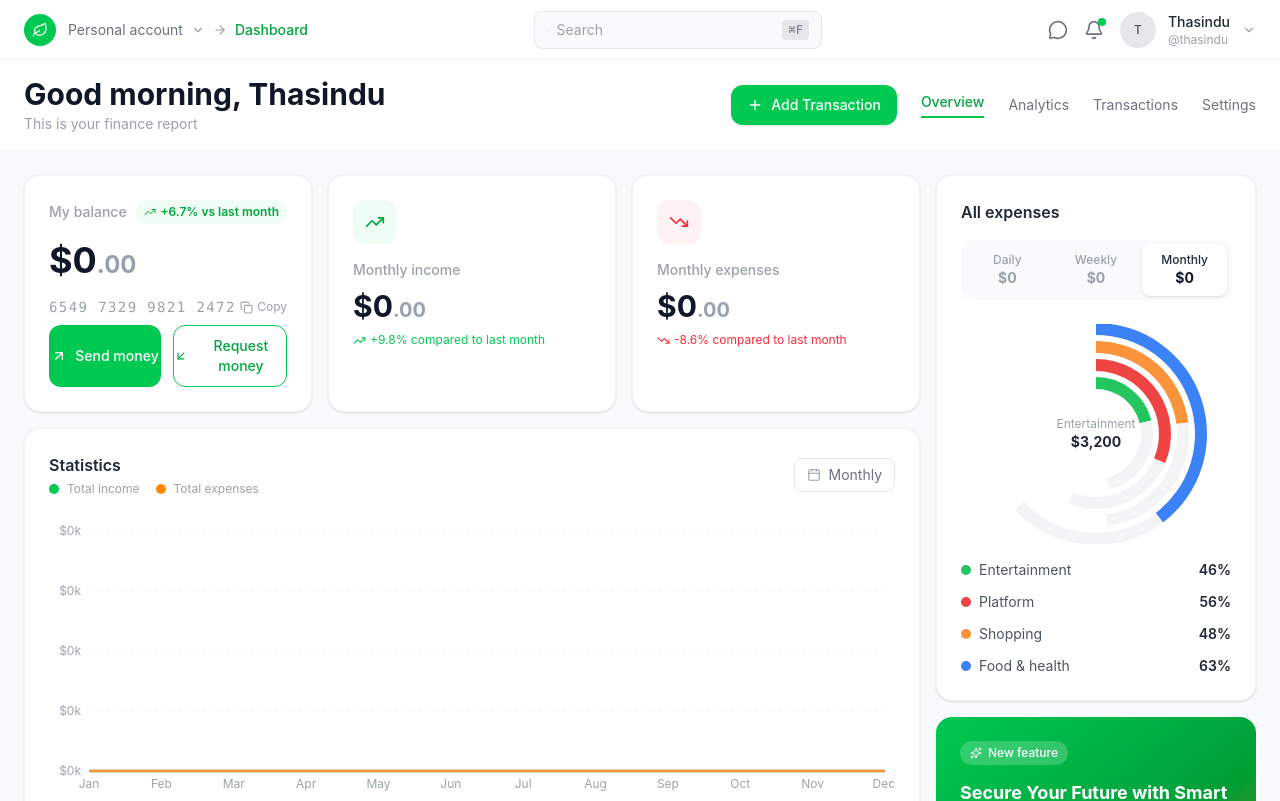
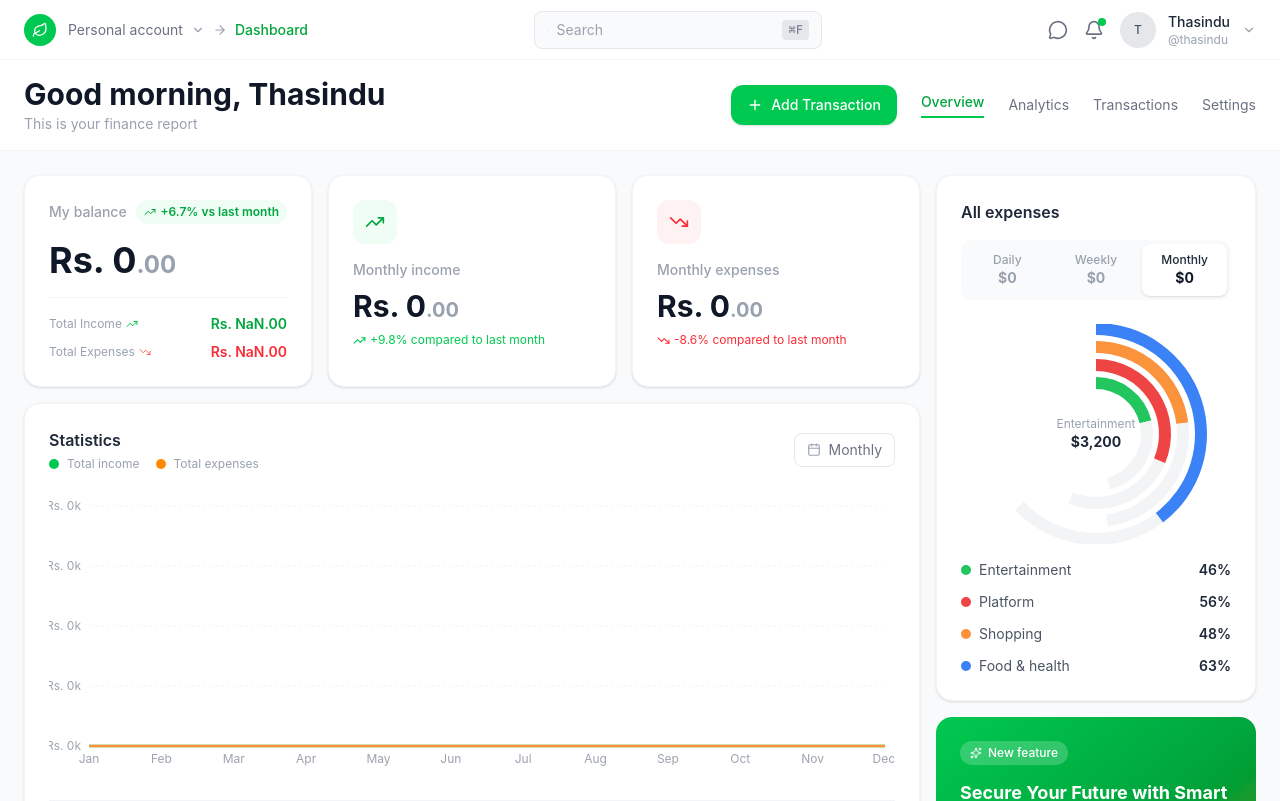
Before and after one commit to Thasindu-R/PrimeLedger, a React (Vite) app: page / in a window 1280 px wide. Shown: the top 801 px of the page. Built offline with nearby package versions, Linux system fonts and the light colour scheme.

Commit message:
Changed date format, currency parts

```diff
--- a/src/components/BalanceCard.tsx
+++ b/src/components/BalanceCard.tsx
@@ -1,43 +1,20 @@
-import { useState } from 'react';
-import { TrendingUp, TrendingDown, Copy, Check, ArrowUpRight, ArrowDownLeft } from 'lucide-react';
+import { TrendingUp, TrendingDown } from 'lucide-react';
+import { formatCurrencyParts } from '../utils/formatCurrency';
 
 interface BalanceCardProps {
   balance: number;
   changePercent: number;
-  cardNumber: string;
-  onSendMoney?: () => void;
-  onRequestMoney?: () => void;
+  totalIncome: number;
+  totalExpense: number;
 }
 
 export function BalanceCard({
   balance,
   changePercent,
-  cardNumber,
-  onSendMoney,
-  onRequestMoney,
+  totalIncome,
+  totalExpense,
 }: BalanceCardProps) {
-  const [copied, setCopied] = useState(false);
-
-  const handleCopy = () => {
-    navigator.clipboard.writeText(cardNumber);
-    setCopied(true);
-    setTimeout(() => setCopied(false), 2000);
-  };
-
-  const formatBalance = (value: number) => {
-    const formatter = new Intl.NumberFormat('en-US', {
-      minimumFractionDigits: 2,
-      maximumFractionDigits: 2,
-    });
-    const formatted = formatter.format(value);
-    const parts = formatted.split('.');
-    return {
-      whole: parts[0],
-      decimal: parts[1] || '00',
-    };
-  };
-
-  const { whole, decimal } = formatBalance(balance);
+  const { whole, decimal } = formatCurrencyParts(balance);
   const isPositive = changePercent >= 0;
 
   return (
@@ -66,44 +43,30 @@ export function BalanceCard({
 
       {/* Section 2 - Balance Amount */}
       <div className="mt-4">
-        <span className="text-4xl font-bold text-gray-900">${whole}</span>
-        <span className="text-2xl font-bold text-gray-400">.{decimal}</span>
+        <span className="text-4xl font-bold text-gray-900">{whole}</span>
+        <span className="text-2xl font-bold text-gray-400">{decimal}</span>
       </div>
 
-      {/* Section 3 - Card Number Row */}
-      <div className="flex items-center justify-between mt-4">
-        <span className="text-sm text-gray-400 font-mono tracking-widest">
-          {cardNumber}
+      {/* Section 3 - Total Income Row */}
+      <div className="flex items-center justify-between mt-4 pt-4 border-t border-gray-100">
+        <div className="flex items-center gap-1">
+          <span className="text-xs text-gray-400">Total Income</span>
+          <TrendingUp size={12} className="text-green-500" />
+        </div>
+        <span className="text-sm font-semibold text-green-600">
+          {formatCurrencyParts(totalIncome).whole}{formatCurrencyParts(totalIncome).decimal}
         </span>
-        <button
-          onClick={handleCopy}
-          className="flex items-center gap-1 text-xs text-gray-400 hover:text-green-600 cursor-pointer transition-colors"
-        >
-          {copied ? (
-            <Check size={13} className="text-green-600" />
-          ) : (
-            <Copy size={13} />
-          )}
-          <span>{copied ? 'Copied!' : 'Copy'}</span>
-        </button>
       </div>
 
-      {/* Section 4 - Action Buttons */}
-      <div className="flex gap-3 mt-2">
-        <button
-          onClick={onSendMoney}
-          className="flex-1 bg-green-500 hover:bg-green-600 text-white text-sm font-medium py-2.5 rounded-xl transition-colors flex items-center justify-center gap-2"
-        >
-          <ArrowUpRight size={16} />
-          <span>Send money</span>
-        </button>
-        <button
-          onClick={onRequestMoney}
-          className="flex-1 border border-green-500 text-green-600 hover:bg-green-50 text-sm font-medium py-2.5 rounded-xl transition-colors flex items-center justify-center gap-2"
-        >
-          <ArrowDownLeft size={16} />
-          <span>Request money</span>
-        </button>
+      {/* Section 4 - Total Expenses Row */}
+      <div className="flex items-center justify-between mt-2">
+        <div className="flex items-center gap-1">
+          <span className="text-xs text-gray-400">Total Expenses</span>
+          <TrendingDown size={12} className="text-red-400" />
+        </div>
+        <span className="text-sm font-semibold text-red-500">
+          {formatCurrencyParts(totalExpense).whole}{formatCurrencyParts(totalExpense).decimal}
+        </span>
       </div>
     </div>
   );
--- a/src/components/StatCard.tsx
+++ b/src/components/StatCard.tsx
@@ -1,4 +1,5 @@
 import { TrendingUp, TrendingDown } from 'lucide-react';
+import { formatCurrencyParts } from '../utils/formatCurrency';
 
 interface StatCardProps {
   label: string;
@@ -15,20 +16,7 @@ export function StatCard({
   variant,
   icon,
 }: StatCardProps) {
-  const formatAmount = (value: number) => {
-    const formatter = new Intl.NumberFormat('en-US', {
-      minimumFractionDigits: 2,
-      maximumFractionDigits: 2,
-    });
-    const formatted = formatter.format(value);
-    const parts = formatted.split('.');
-    return {
-      whole: parts[0],
-      decimal: parts[1] || '00',
-    };
-  };
-
-  const { whole, decimal } = formatAmount(amount);
+  const { whole, decimal } = formatCurrencyParts(amount);
   const isPositive = changePercent >= 0;
 
   return (
@@ -54,8 +42,8 @@ export function StatCard({
 
       {/* Section 3 - Amount */}
       <div>
-        <span className="text-3xl font-bold text-gray-900">${whole}</span>
-        <span className="text-xl font-bold text-gray-400">.{decimal}</span>
+        <span className="text-3xl font-bold text-gray-900">{whole}</span>
+        <span className="text-xl font-bold text-gray-400">{decimal}</span>
       </div>
 
       {/* Section 4 - Percentage Change */}
--- a/src/components/StatisticsChart.tsx
+++ b/src/components/StatisticsChart.tsx
@@ -8,6 +8,7 @@ import {
   ResponsiveContainer,
 } from 'recharts';
 import { Calendar, TrendingUp } from 'lucide-react';
+import { formatCurrencyParts, formatCurrency } from '../utils/formatCurrency';
 
 export interface MonthlyDataPoint {
   month: string;
@@ -45,24 +46,11 @@ function CustomTooltip({ active, payload, label }: any) {
       <p className="font-semibold mb-1">{label}</p>
       {payload.map((entry: any) => (
         <p key={entry.name} style={{ color: entry.color }}>
-          {entry.name}: ${entry.value.toLocaleString()}
+          {entry.name}: {formatCurrency(entry.value)}
         </p>
       ))}
     </div>
   );
-}
-
-function formatAmount(value: number) {
-  const formatter = new Intl.NumberFormat('en-US', {
-    minimumFractionDigits: 2,
-    maximumFractionDigits: 2,
-  });
-  const formatted = formatter.format(value);
-  const parts = formatted.split('.');
-  return {
-    whole: parts[0],
-    decimal: parts[1] || '00',
-  };
 }
 
 export function StatisticsChart({
@@ -72,8 +60,8 @@ export function StatisticsChart({
   avgIncomeChange,
   avgExpenseChange,
 }: StatisticsChartProps) {
-  const avgIncomeFormatted = formatAmount(avgIncome);
-  const avgExpenseFormatted = formatAmount(avgExpense);
+  const avgIncomeFormatted = formatCurrencyParts(avgIncome);
+  const avgExpenseFormatted = formatCurrencyParts(avgExpense);
 
   return (
     <div className="w-full bg-white border border-gray-100 rounded-2xl p-6 shadow-sm">
@@ -125,7 +113,7 @@ export function StatisticsChart({
             tick={{ fontSize: 12, fill: '#9ca3af' }}
             axisLine={false}
             tickLine={false}
-            tickFormatter={(v) => `$${(v / 1000).toFixed(0)}k`}
+            tickFormatter={(v) => `Rs. ${(v / 1000).toFixed(0)}k`}
           />
           <CartesianGrid strokeDasharray="3 3" stroke="#f3f4f6" vertical={false} />
           <Tooltip content={<CustomTooltip />} />
@@ -160,10 +148,10 @@ export function StatisticsChart({
           <p className="text-xs text-gray-400 mb-1">Average income</p>
           <div>
             <span className="text-2xl font-bold text-gray-900">
-              ${avgIncomeFormatted.whole}
+              {avgIncomeFormatted.whole}
             </span>
             <span className="text-lg font-bold text-gray-400">
-              .{avgIncomeFormatted.decimal}
+              {avgIncomeFormatted.decimal}
             </span>
           </div>
           <div className="flex items-center gap-1 mt-2">
@@ -179,10 +167,10 @@ export function StatisticsChart({
           <p className="text-xs text-gray-400 mb-1">Average expenses</p>
           <div>
             <span className="text-2xl font-bold text-gray-900">
-              ${avgExpenseFormatted.whole}
+              {avgExpenseFormatted.whole}
             </span>
             <span className="text-lg font-bold text-gray-400">
-              .{avgExpenseFormatted.decimal}
+              {avgExpenseFormatted.decimal}
             </span>
           </div>
           <div className="flex items-center gap-1 mt-2">
--- a/src/utils/formatCurrency.ts
+++ b/src/utils/formatCurrency.ts
@@ -1,31 +1,29 @@
-/**
- * Formats a number as Sri Lankan Rupees.
- * @example formatCurrency(50000) → "Rs. 50,000.00"
- */
 export function formatCurrency(amount: number): string {
-  const formatted = Math.abs(amount)
-    .toFixed(2)
-    .replace(/\B(?=(\d{3})+(?!\d))/g, ',');
-
-  return amount < 0 ? `-Rs. ${formatted}` : `Rs. ${formatted}`;
+  const formatter = new Intl.NumberFormat('en-IN', {
+    minimumFractionDigits: 2,
+    maximumFractionDigits: 2,
+  });
+  const formatted = formatter.format(amount);
+  return `Rs. ${formatted}`;
 }
 
-/**
- * Converts an ISO date string to a human-readable format.
- * @example formatDate("2026-05-12") → "12 May 2026"
- */
+export function formatCurrencyParts(amount: number): { whole: string; decimal: string } {
+  const formatter = new Intl.NumberFormat('en-IN', {
+    minimumFractionDigits: 2,
+    maximumFractionDigits: 2,
+  });
+  const formatted = formatter.format(amount);
+  const parts = formatted.split('.');
+  return {
+    whole: `Rs. ${parts[0]}`,
+    decimal: `.${parts[1] || '00'}`,
+  };
+}
+
 export function formatDate(dateStr: string): string {
-  const months = [
-    'January', 'February', 'March', 'April', 'May', 'June',
-    'July', 'August', 'September', 'October', 'November', 'December',
-  ];
-
-  const [yearStr, monthStr, dayStr] = dateStr.split('-');
-  const year = Number(yearStr);
-  const monthIndex = Number(monthStr) - 1;
-  const day = Number(dayStr);
-
-  const monthName = months[monthIndex] ?? '';
-  // Short month: first 3 chars
-  return `${day} ${monthName.slice(0, 3)} ${year}`;
+  return new Date(dateStr + 'T00:00:00').toLocaleDateString('en-GB', {
+    day: 'numeric',
+    month: 'short',
+    year: 'numeric',
+  });
 }
```
